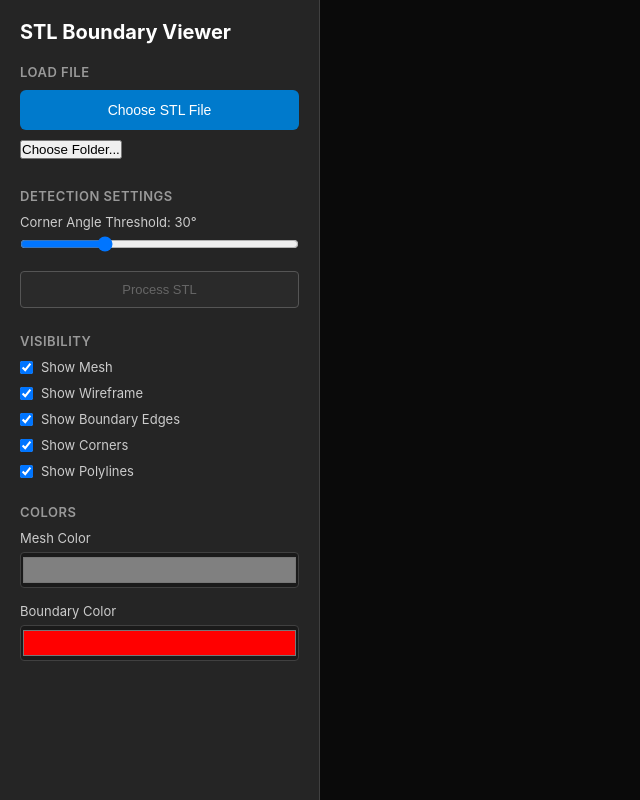
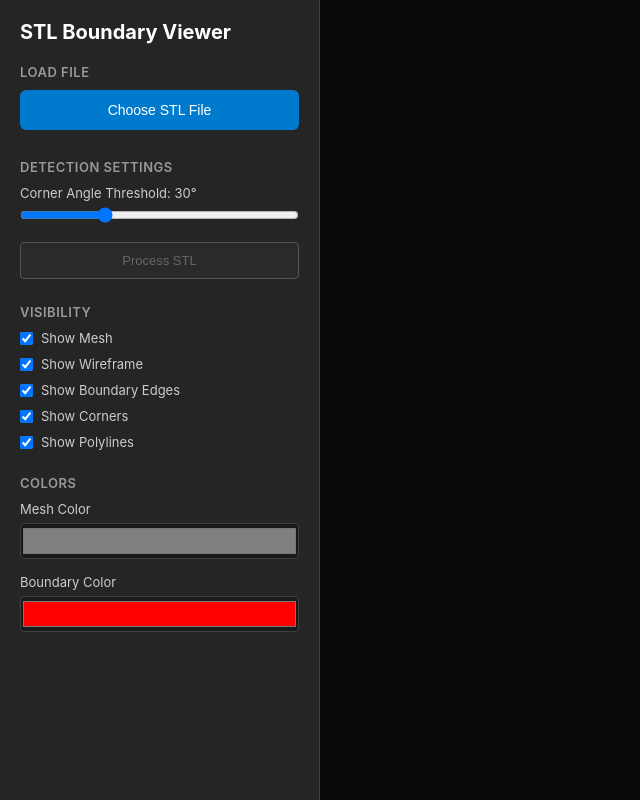
Before and after one commit to bysuntu/stitchJS, a React app: page / in a window 1280 px wide. Shown: the whole page, without its empty margins (0-640 px from the left). Built offline with nearby package versions, Linux system fonts and the light colour scheme; the HTML template or start-up script is replaced by a standard one.

Commit message:
save button is fine but no save

```diff
--- a/src/App.jsx
+++ b/src/App.jsx
@@ -84,6 +84,7 @@ function App() {
         playback={playback}
         onPlaybackChange={handlePlaybackChange}
         cleanedPolyData={cleanedPolyData}
+        showFolderPicker={false}
       />
       <div className="viewer-container">
         <Canvas
--- a/src/components/Sidebar.jsx
+++ b/src/components/Sidebar.jsx
@@ -4,7 +4,7 @@ import { stitchEdge, downloadPolyDataAsASCII, savePolyDataToDirectory } from '..
 import { useState } from 'react';
 import { threeToPolyData } from '../geometryAdapter';
 
-function Sidebar({ settings, onSettingsChange, onFileSelect, onProcess, geometry, processedData, playback, onPlaybackChange, cleanedPolyData }) {
+function Sidebar({ settings, onSettingsChange, onFileSelect, onProcess, geometry, processedData, playback, onPlaybackChange, cleanedPolyData, showFolderPicker = true }) {
   const fileInputRef = useRef(null);
   const [directoryHandle, setDirectoryHandle] = useState(null);
   const [directoryName, setDirectoryName] = useState('');
@@ -232,6 +232,7 @@ function Sidebar({ settings, onSettingsChange, onFileSelect, onProcess, geometry
               Download VTK File
             </button>
           )}
+          {showFolderPicker && (
             <div style={{ marginTop: 8 }}>
               <button onClick={handleChooseFolder} style={{ marginRight: 8 }}>
                 Choose Folder...
@@ -243,6 +244,7 @@ function Sidebar({ settings, onSettingsChange, onFileSelect, onProcess, geometry
                 </>
               ) : null}
             </div>
+          )}
         </div>
       </div>
 
```
Lines whose indentation alone changed are shown as unchanged.
